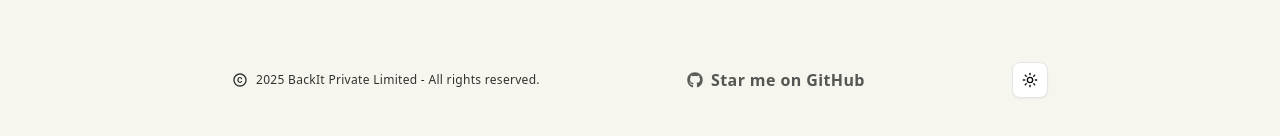
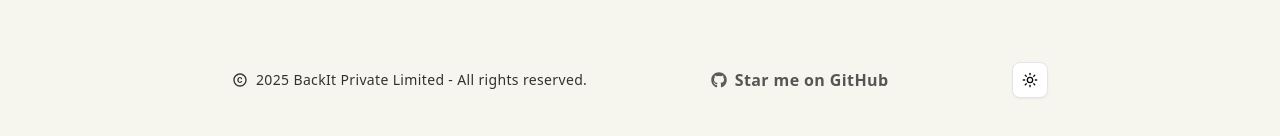
Before and after one commit to ashishxjhaa/projectfunding, a Next.js app in the folder apps/web/: page / in a window 1280 px wide. Shown: the part 512-648 px from the top of the page. Built offline with nearby package versions, Linux system fonts and the light colour scheme.

Commit message:
Footer Complete and minor ui improvement

```diff
--- a/apps/web/components/Footer.tsx
+++ b/apps/web/components/Footer.tsx
@@ -91,7 +91,7 @@ export default function Footer() {
             <div className="py-8 flex justify-between lg:max-w-4xl px-4 sm:px-10 mx-auto">
                 <p className="dark:text-white text-black opacity-80 hidden sm:flex items-center gap-2">
                     <MdCopyright />
-                    <span className="tracking-wide text-xs md:text-md">{new Date().getFullYear()} BackIt Private Limited - All rights reserved.</span>
+                    <span className="tracking-wide text-xs md:text-sm">{new Date().getFullYear()} BackIt Private Limited - All rights reserved.</span>
                 </p>
                 <Link
                     href="https://github.com/ashishxjhaa/BackIt"
```
